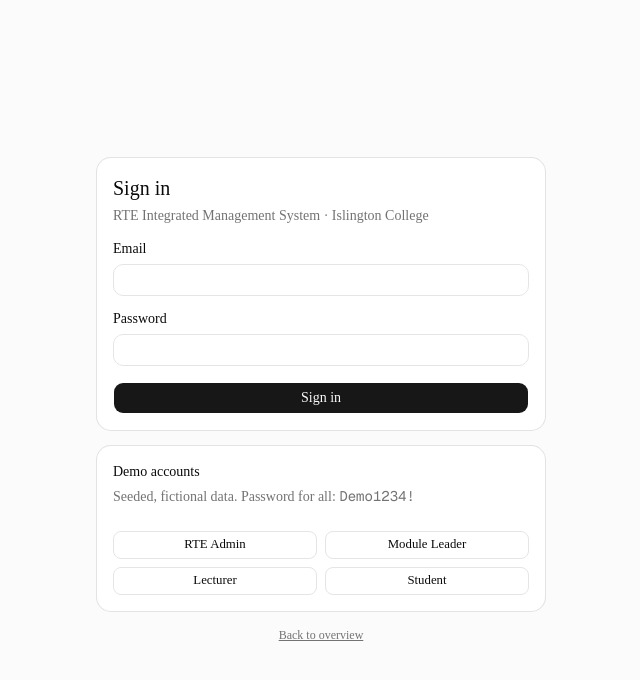
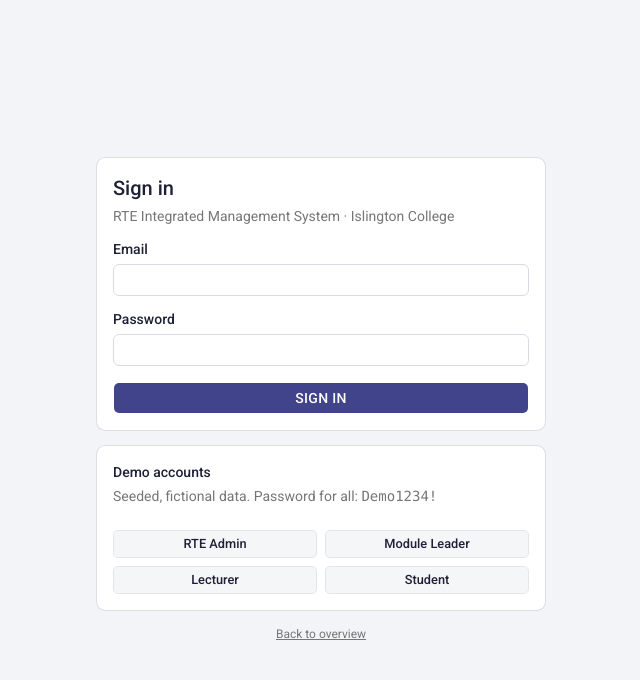
Before and after one commit to Salokya-1/The-Biggys, a Next.js app in the folder web/: page /login in a window 1280 px wide. Shown: the top 680 px of the page, without its empty margins (319-959 px from the left). Built offline with nearby package versions, Linux system fonts and the light colour scheme; no server answers.

Commit message:
feat(web): Islington College brand — Roboto, indigo/blue/orange palette, square buttons, college logo, light/dark switch

```diff
--- a/web/src/app/globals.css
+++ b/web/src/app/globals.css
@@ -4,11 +4,16 @@
 
 @custom-variant dark (&:is(.dark *));
 
+/*
+ * Islington College brand (islington.edu.np): Roboto, indigo #41448B, blue #2F6AAF,
+ * orange #E37E3F, yellow #F4D32A, red #CE2626, body grey #767676, square corners.
+ */
+
 @theme inline {
   --color-background: var(--background);
   --color-foreground: var(--foreground);
   --font-sans: var(--font-sans);
-  --font-mono: var(--font-geist-mono);
+  --font-mono: var(--font-mono);
   --font-heading: var(--font-sans);
   --color-sidebar-ring: var(--sidebar-ring);
   --color-sidebar-border: var(--sidebar-border);
@@ -39,6 +44,11 @@
   --color-popover: var(--popover);
   --color-card-foreground: var(--card-foreground);
   --color-card: var(--card);
+  --color-brand-indigo: #41448b;
+  --color-brand-blue: #2f6aaf;
+  --color-brand-orange: #e37e3f;
+  --color-brand-yellow: #f4d32a;
+  --color-brand-red: #ce2626;
   --radius-sm: calc(var(--radius) * 0.6);
   --radius-md: calc(var(--radius) * 0.8);
   --radius-lg: var(--radius);
@@ -49,82 +59,91 @@
 }
 
 :root {
-  --background: oklch(1 0 0);
-  --foreground: oklch(0.145 0 0);
-  --card: oklch(1 0 0);
-  --card-foreground: oklch(0.145 0 0);
-  --popover: oklch(1 0 0);
-  --popover-foreground: oklch(0.145 0 0);
-  --primary: oklch(0.205 0 0);
-  --primary-foreground: oklch(0.985 0 0);
-  --secondary: oklch(0.97 0 0);
-  --secondary-foreground: oklch(0.205 0 0);
-  --muted: oklch(0.97 0 0);
-  --muted-foreground: oklch(0.556 0 0);
-  --accent: oklch(0.97 0 0);
-  --accent-foreground: oklch(0.205 0 0);
-  --destructive: oklch(0.577 0.245 27.325);
-  --border: oklch(0.922 0 0);
-  --input: oklch(0.922 0 0);
-  --ring: oklch(0.708 0 0);
-  --chart-1: oklch(0.87 0 0);
-  --chart-2: oklch(0.556 0 0);
-  --chart-3: oklch(0.439 0 0);
-  --chart-4: oklch(0.371 0 0);
-  --chart-5: oklch(0.269 0 0);
-  --radius: 0.625rem;
-  --sidebar: oklch(0.985 0 0);
-  --sidebar-foreground: oklch(0.145 0 0);
-  --sidebar-primary: oklch(0.205 0 0);
-  --sidebar-primary-foreground: oklch(0.985 0 0);
-  --sidebar-accent: oklch(0.97 0 0);
-  --sidebar-accent-foreground: oklch(0.205 0 0);
-  --sidebar-border: oklch(0.922 0 0);
-  --sidebar-ring: oklch(0.708 0 0);
+  --font-sans: var(--font-roboto), Roboto, "Segoe UI", system-ui, -apple-system, sans-serif;
+  --font-mono: ui-monospace, "Cascadia Mono", "Roboto Mono", Menlo, Consolas, monospace;
+  --radius: 0.375rem;
+
+  --background: #f5f6f7;
+  --foreground: #1f2037;
+  --card: #ffffff;
+  --card-foreground: #1f2037;
+  --popover: #ffffff;
+  --popover-foreground: #1f2037;
+  --primary: #41448b;
+  --primary-foreground: #ffffff;
+  --secondary: #eceef8;
+  --secondary-foreground: #41448b;
+  --muted: #f0f1f4;
+  --muted-foreground: #767676;
+  --accent: #e8f0fa;
+  --accent-foreground: #2f6aaf;
+  --destructive: #ce2626;
+  --border: #e3e5ea;
+  --input: #d9dbe3;
+  --ring: #41448b;
+  --chart-1: #41448b;
+  --chart-2: #2f6aaf;
+  --chart-3: #e37e3f;
+  --chart-4: #f4d32a;
+  --chart-5: #9a9ab5;
+
+  --sidebar: #2d2f53;
+  --sidebar-foreground: #e6e7f2;
+  --sidebar-primary: #41448b;
+  --sidebar-primary-foreground: #ffffff;
+  --sidebar-accent: rgba(255, 255, 255, 0.08);
+  --sidebar-accent-foreground: #ffffff;
+  --sidebar-border: rgba(255, 255, 255, 0.12);
+  --sidebar-ring: #8c90e8;
 }
 
+/* Dark mode is true black with neutral greys; only actions keep the brand indigo. */
 .dark {
-  --background: oklch(0.145 0 0);
-  --foreground: oklch(0.985 0 0);
-  --card: oklch(0.205 0 0);
-  --card-foreground: oklch(0.985 0 0);
-  --popover: oklch(0.205 0 0);
-  --popover-foreground: oklch(0.985 0 0);
-  --primary: oklch(0.922 0 0);
-  --primary-foreground: oklch(0.205 0 0);
-  --secondary: oklch(0.269 0 0);
-  --secondary-foreground: oklch(0.985 0 0);
-  --muted: oklch(0.269 0 0);
-  --muted-foreground: oklch(0.708 0 0);
-  --accent: oklch(0.269 0 0);
-  --accent-foreground: oklch(0.985 0 0);
-  --destructive: oklch(0.704 0.191 22.216);
-  --border: oklch(1 0 0 / 10%);
-  --input: oklch(1 0 0 / 15%);
-  --ring: oklch(0.556 0 0);
-  --chart-1: oklch(0.87 0 0);
-  --chart-2: oklch(0.556 0 0);
-  --chart-3: oklch(0.439 0 0);
-  --chart-4: oklch(0.371 0 0);
-  --chart-5: oklch(0.269 0 0);
-  --sidebar: oklch(0.205 0 0);
-  --sidebar-foreground: oklch(0.985 0 0);
-  --sidebar-primary: oklch(0.488 0.243 264.376);
-  --sidebar-primary-foreground: oklch(0.985 0 0);
-  --sidebar-accent: oklch(0.269 0 0);
-  --sidebar-accent-foreground: oklch(0.985 0 0);
-  --sidebar-border: oklch(1 0 0 / 10%);
-  --sidebar-ring: oklch(0.556 0 0);
+  --background: #000000;
+  --foreground: #f2f2f2;
+  --card: #0f0f0f;
+  --card-foreground: #f2f2f2;
+  --popover: #111111;
+  --popover-foreground: #f2f2f2;
+  --primary: #6f73d9;
+  --primary-foreground: #ffffff;
+  --secondary: #1a1a1a;
+  --secondary-foreground: #e6e6e6;
+  --muted: #161616;
+  --muted-foreground: #9a9a9a;
+  --accent: #1c1c1c;
+  --accent-foreground: #cfd8ea;
+  --destructive: #f26b6b;
+  --border: #262626;
+  --input: #2e2e2e;
+  --ring: #6f73d9;
+  --chart-1: #6f73d9;
+  --chart-2: #5b95d6;
+  --chart-3: #f0a06a;
+  --chart-4: #f4d32a;
+  --chart-5: #6b6b6b;
+
+  --sidebar: #000000;
+  --sidebar-foreground: #e0e0e0;
+  --sidebar-primary: #41448b;
+  --sidebar-primary-foreground: #ffffff;
+  --sidebar-accent: #161616;
+  --sidebar-accent-foreground: #ffffff;
+  --sidebar-border: #262626;
+  --sidebar-ring: #6f73d9;
 }
 
 @layer base {
   * {
     @apply border-border outline-ring/50;
   }
-  body {
-    @apply bg-background text-foreground;
-  }
   html {
     @apply font-sans;
   }
+  body {
+    @apply bg-background text-foreground antialiased;
+  }
+  h1, h2, h3 {
+    letter-spacing: -0.01em;
+  }
 }
--- a/web/src/app/layout.tsx
+++ b/web/src/app/layout.tsx
@@ -1,29 +1,25 @@
 import type { Metadata } from "next";
-import { Geist, Geist_Mono } from "next/font/google";
+import { Roboto } from "next/font/google";
 import "./globals.css";
 import { Providers } from "./providers";
 
-const geistSans = Geist({
-  variable: "--font-geist-sans",
+// Islington College's site typography is Roboto.
+const roboto = Roboto({
+  variable: "--font-roboto",
   subsets: ["latin"],
-});
-
-const geistMono = Geist_Mono({
-  variable: "--font-geist-mono",
-  subsets: ["latin"],
+  weight: ["400", "500", "700"],
+  display: "swap",
 });
 
 export const metadata: Metadata = {
   title: "The Biggys · RTE IMS",
   description: "RTE Integrated Management System — Islington Hackathon 2026",
+  icons: { icon: "/brand/islington-logo.svg" },
 };
 
 export default function RootLayout({ children }: LayoutProps<"/">) {
   return (
-    <html
-      lang="en"
-      className={`${geistSans.variable} ${geistMono.variable} h-full antialiased`}
-    >
+    <html lang="en" className={`${roboto.variable} h-full`} suppressHydrationWarning>
       <body className="min-h-full flex flex-col">
         <Providers>{children}</Providers>
       </body>
--- a/web/src/app/providers.tsx
+++ b/web/src/app/providers.tsx
@@ -2,6 +2,7 @@
 
 import { useState } from 'react';
 import { QueryClient, QueryClientProvider } from '@tanstack/react-query';
+import { ThemeProvider } from 'next-themes';
 import { Toaster } from '@/components/ui/sonner';
 import { AuthProvider } from '@/lib/auth';
 
@@ -15,11 +16,13 @@ export function Providers({ children }: { children: React.ReactNode }) {
       }),
   );
   return (
+    <ThemeProvider attribute="class" defaultTheme="system" enableSystem disableTransitionOnChange>
       <QueryClientProvider client={client}>
         <AuthProvider>
           {children}
           <Toaster richColors position="top-right" />
         </AuthProvider>
       </QueryClientProvider>
+    </ThemeProvider>
   );
 }
--- /dev/null
+++ b/web/src/components/theme-toggle.tsx
@@ -0,0 +1,35 @@
+'use client';
+
+import { useTheme } from 'next-themes';
+import { Moon, Sun } from 'lucide-react';
+import { Button } from '@/components/ui/button';
+import { cn } from '@/lib/utils';
+
+/**
+ * Light ⇄ dark switch. The first visit follows the device setting; a click pins the choice
+ * (persisted by next-themes in localStorage). Icons are swapped by CSS so server and client
+ * render the same markup and there is no hydration mismatch.
+ */
+export function ThemeToggle({ className, inverse }: { className?: string; inverse?: boolean }) {
+  const { resolvedTheme, setTheme } = useTheme();
+  const toggle = () => setTheme(resolvedTheme === 'dark' ? 'light' : 'dark');
+
+  return (
+    <Button
+      type="button"
+      variant="ghost"
+      size="sm"
+      aria-label="Switch between light and dark mode"
+      title="Switch light / dark"
+      className={cn(inverse && 'text-sidebar-foreground hover:bg-sidebar-accent hover:text-sidebar-accent-foreground', className)}
+      onClick={toggle}
+    >
+      <Sun className="h-4 w-4 dark:hidden" />
+      <Moon className="hidden h-4 w-4 dark:block" />
+      <span className="ml-2 text-xs">
+        <span className="dark:hidden">Dark mode</span>
+        <span className="hidden dark:inline">Light mode</span>
+      </span>
+    </Button>
+  );
+}
--- a/web/src/components/ui/button.tsx
+++ b/web/src/components/ui/button.tsx
@@ -7,7 +7,7 @@ const buttonVariants = cva(
   {
     variants: {
       variant: {
-        default: "bg-primary text-primary-foreground hover:bg-primary/80",
+        default: "bg-primary text-primary-foreground uppercase tracking-wide hover:bg-primary/85",
         outline:
           "border-border bg-background hover:bg-muted hover:text-foreground aria-expanded:bg-muted aria-expanded:text-foreground dark:border-input dark:bg-input/30 dark:hover:bg-input/50",
         secondary:
```
Also changed, not shown: web/public/brand/islington-logo-white.svg (added), web/public/brand/islington-logo.svg (added). Lines whose indentation alone changed are shown as unchanged.
